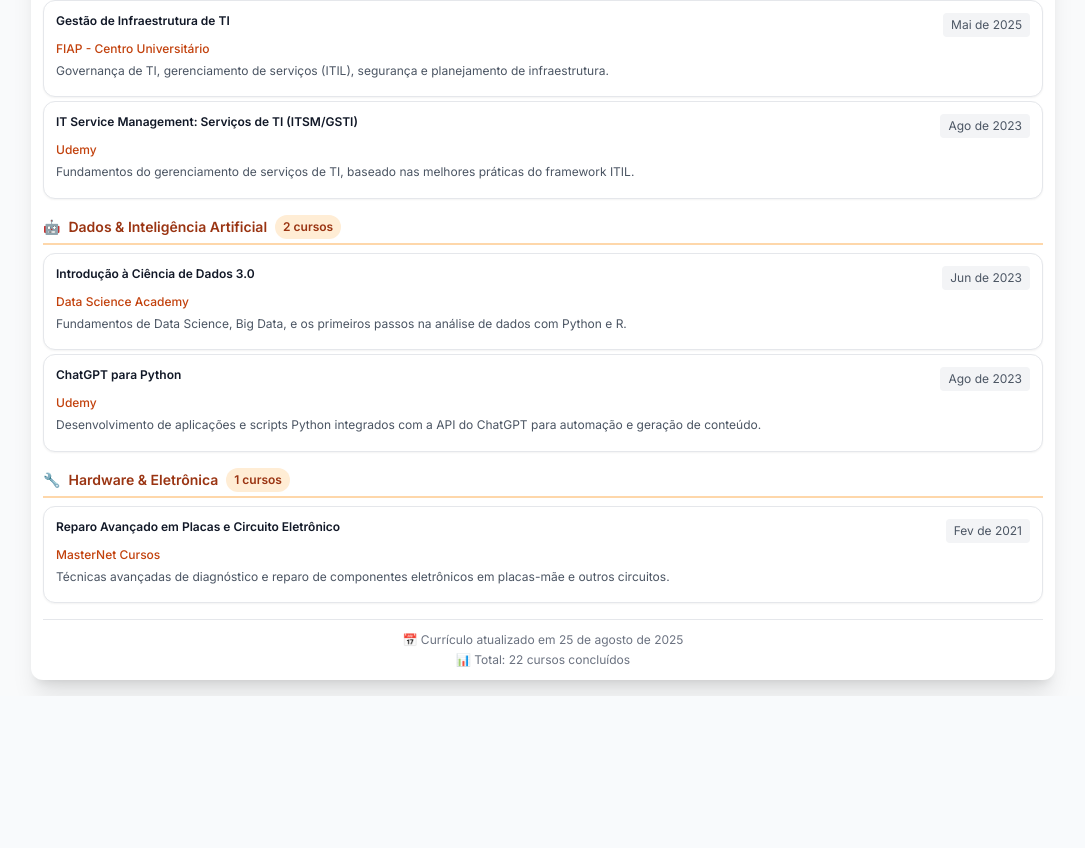
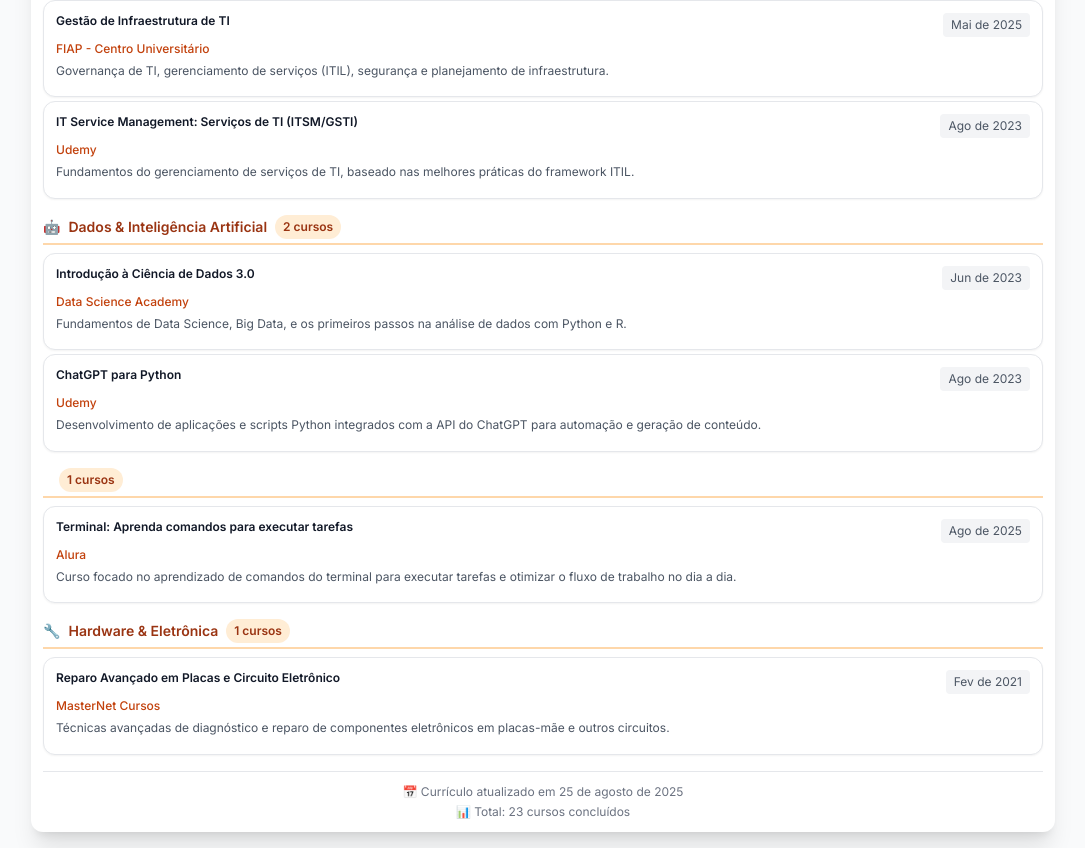
Before and after one commit to JonathanMoyano/curriculo, a Next.js app: page /imprimir in a window 1280 px wide. Shown: the part 3725-4573 px from the top of the page, without its empty margins (97-1182 px from the left). Before the commit the page ends 4421 px from the top, so only its background shows below. Built offline with nearby package versions, Linux system fonts and the light colour scheme.

Commit message:
adição do curso de linux - Terminal

```diff
--- a/src/data/cv-data.js
+++ b/src/data/cv-data.js
@@ -37,6 +37,15 @@
     { degree: 'Análise e Desenvolvimento de Sistemas', institution: 'UNIBR', status: 'Concluído' },
   ],
   courses: [
+    {
+    title: "Terminal: Aprenda comandos para executar tarefas",
+    institution: "Alura",
+    date: "Ago de 2025",
+    category: "Terminal",
+    link: "https://cursos.alura.com.br/certificate/5ea94275-866f-4045-8f33-d5aeebc0059e",
+    credentialId: "5ea94275-866f-4045-8f33-d5aeebc0059e",
+    description: "Curso focado no aprendizado de comandos do terminal para executar tarefas e otimizar o fluxo de trabalho no dia a dia."
+    },
     {
       title: "Linux: Gerenciando diretórios, arquivos, permissões e processos",
       institution: "Alura",
```
